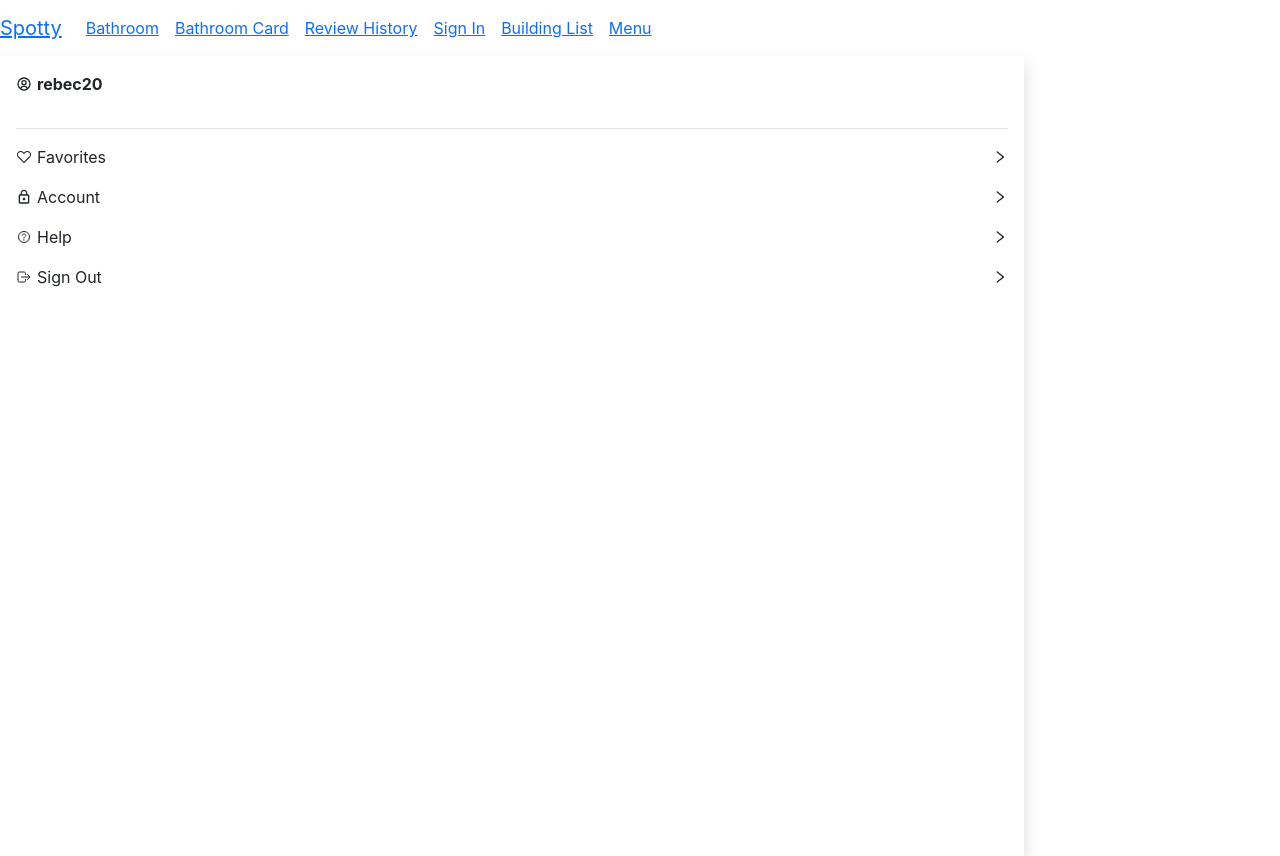
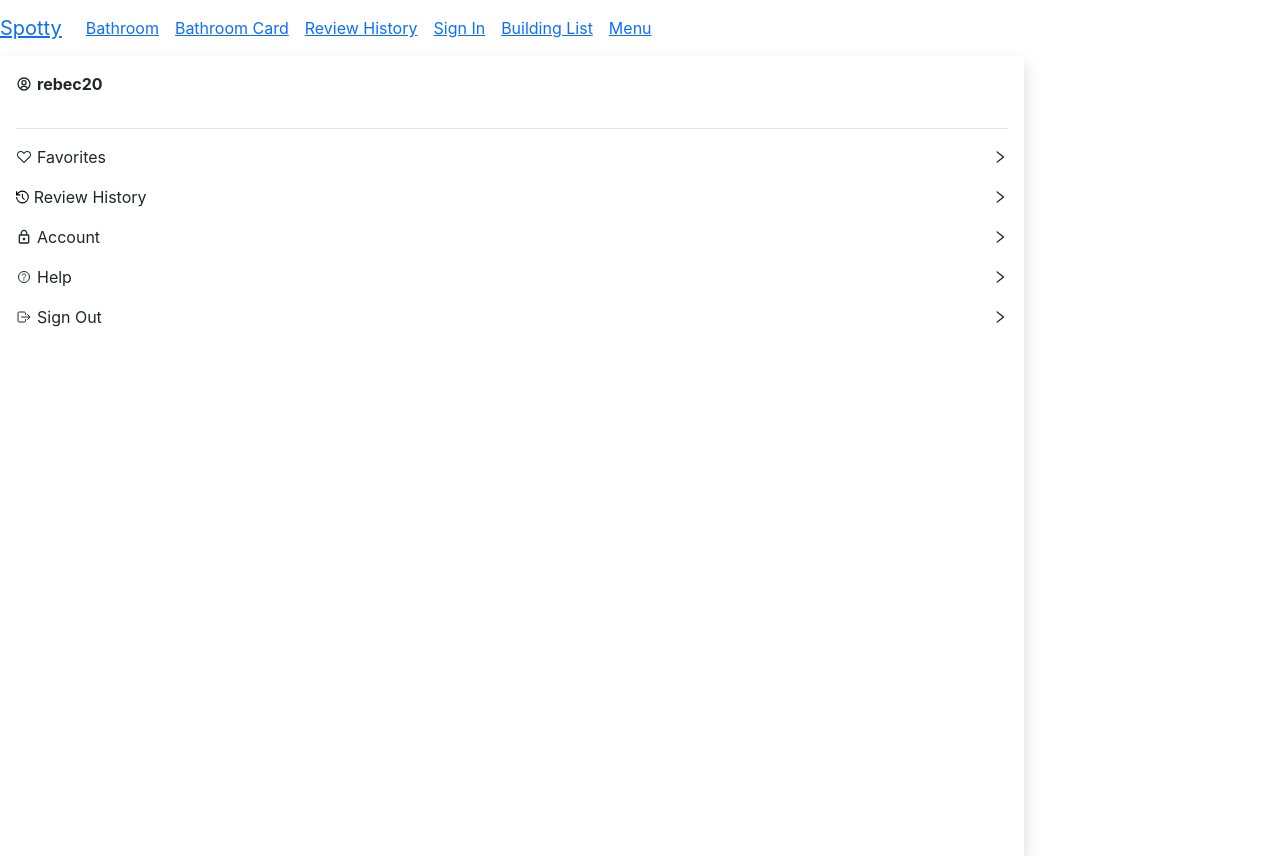
Before and after one commit to lisicase/vonia, a React (Create React App) app: page /menu in a window 1280 px wide. Built offline with nearby package versions, Linux system fonts and the light colour scheme.

Commit message:
added review history to menu

```diff
--- a/src/Menu.js
+++ b/src/Menu.js
@@ -1,17 +1,34 @@
 // React
 import React from 'react';
 import { Component } from 'react';
+import { Navigate } from 'react-router-dom';
 // Components
 import { ShortDivider } from './StyleElements';
 // Icons
 import { AiOutlineRight } from "react-icons/ai";
-import { BiUserCircle } from "react-icons/bi"
+import { BiUserCircle } from "react-icons/bi";
+import { GrHistory } from "react-icons/gr";
 import { IoHelpCircleOutline, IoLogOutOutline } from "react-icons/io5";
 import { MdAccessible, MdLockOutline } from "react-icons/md";
 import { VscHeart } from "react-icons/vsc";
 
 export default class Menu extends Component {
+    constructor(props) {
+        super(props);
+        this.state = {
+            redirectTo: ""
+        };
+    }
+
+    openReviewHistory = () => {
+        this.setState({ redirectTo: "reviews" });
+    }
+
     render() {
+        if (this.state && this.state.redirectTo === "reviews") {
+            let newPath = "/" + this.state.redirectTo;
+            return <Navigate to={newPath} />
+        }
       return (
         <div style={{textAlign:"left", display:'flex', flexDirection:'row', alignContent:'center'}}>
             <div className="shadow" style={{width:"80vw", height:"100vh"}}>
@@ -24,6 +41,7 @@ export default class Menu extends Component {
                     />
                     <ShortDivider />
                     <MenuItem title="Favorites" icon={<VscHeart className="bufferedIcon" style={{height:"1.5rem"}} />} />
+                    <MenuItem handleClick={this.openReviewHistory} title="Review History" icon={<GrHistory className="bufferedIcon" style={{height:"1.5rem", width:"0.8rem"}} />} />
                     <MenuItem title="Account" icon={<MdLockOutline className="bufferedIcon" style={{height:"1.5rem"}} />} />
                     <MenuItem title="Help" icon={<IoHelpCircleOutline className="bufferedIcon" style={{height:"1.5rem"}} />} />
                     <MenuItem title="Sign Out" icon={<IoLogOutOutline className="bufferedIcon" style={{height:"1.5rem"}} />} />
@@ -47,11 +65,14 @@ class AccountInfo extends Component {
 
 class MenuItem extends Component {
     render() {
-      let accessibility = this.props.accessible? <MdAccessible style={{height:"1.5rem"}} /> : <span style={{width:'1rem'}}/>;
+        if (this.state && this.state.redirectTo === "reviews") {
+            let newPath = "/" + this.state.redirectTo;
+            return <Navigate to={newPath} />
+        }
       return (
         <div style={{textAlign:"left"}}>
-            <div style={{display: 'flex', flexDirection:'row', justifyContent:'space-between'}}>
-                <div onClick={this.props.handleClick} style={{display: 'flex', flexDirection:'row'}}>
+            <div onClick={this.props.handleClick} style={{display: 'flex', flexDirection:'row', justifyContent:'space-between'}}>
+                <div style={{display: 'flex', flexDirection:'row'}}>
                     {this.props.icon}
                     <p>{this.props.title}</p>
                 </div>
```
